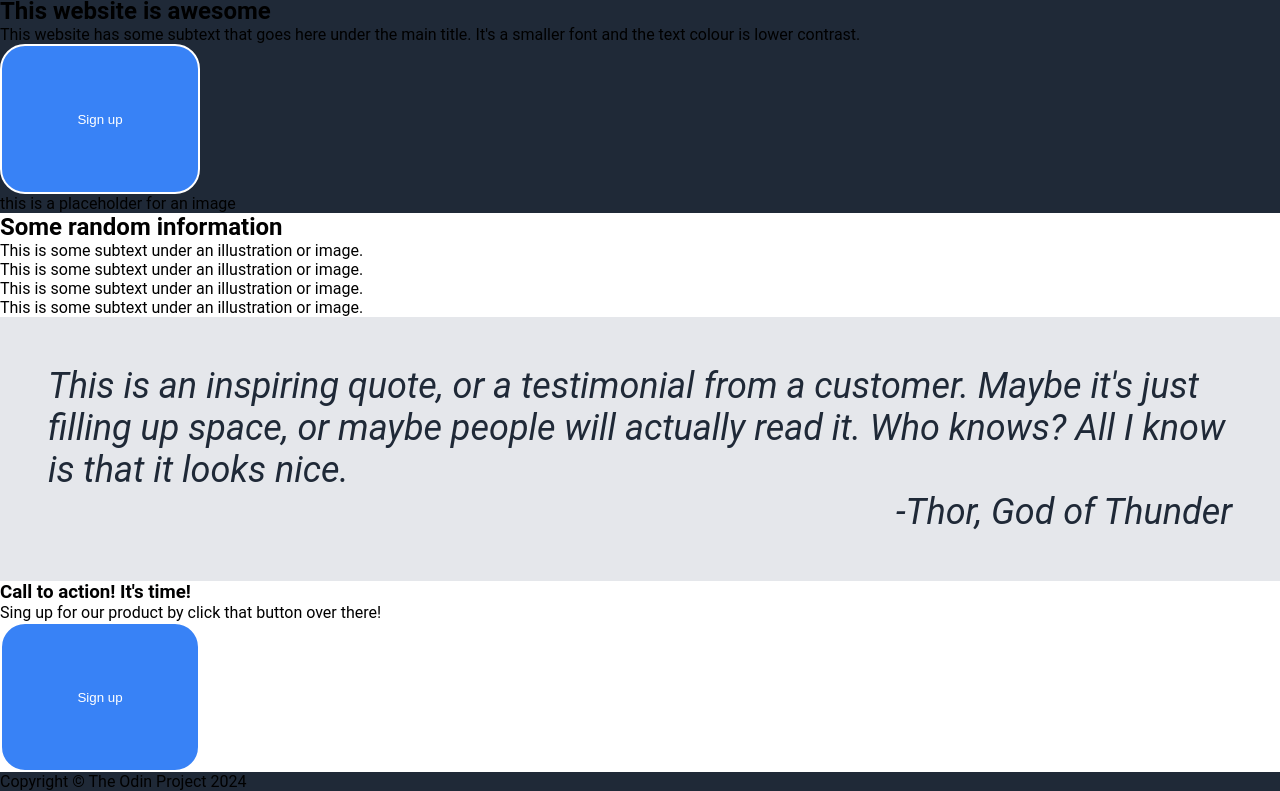
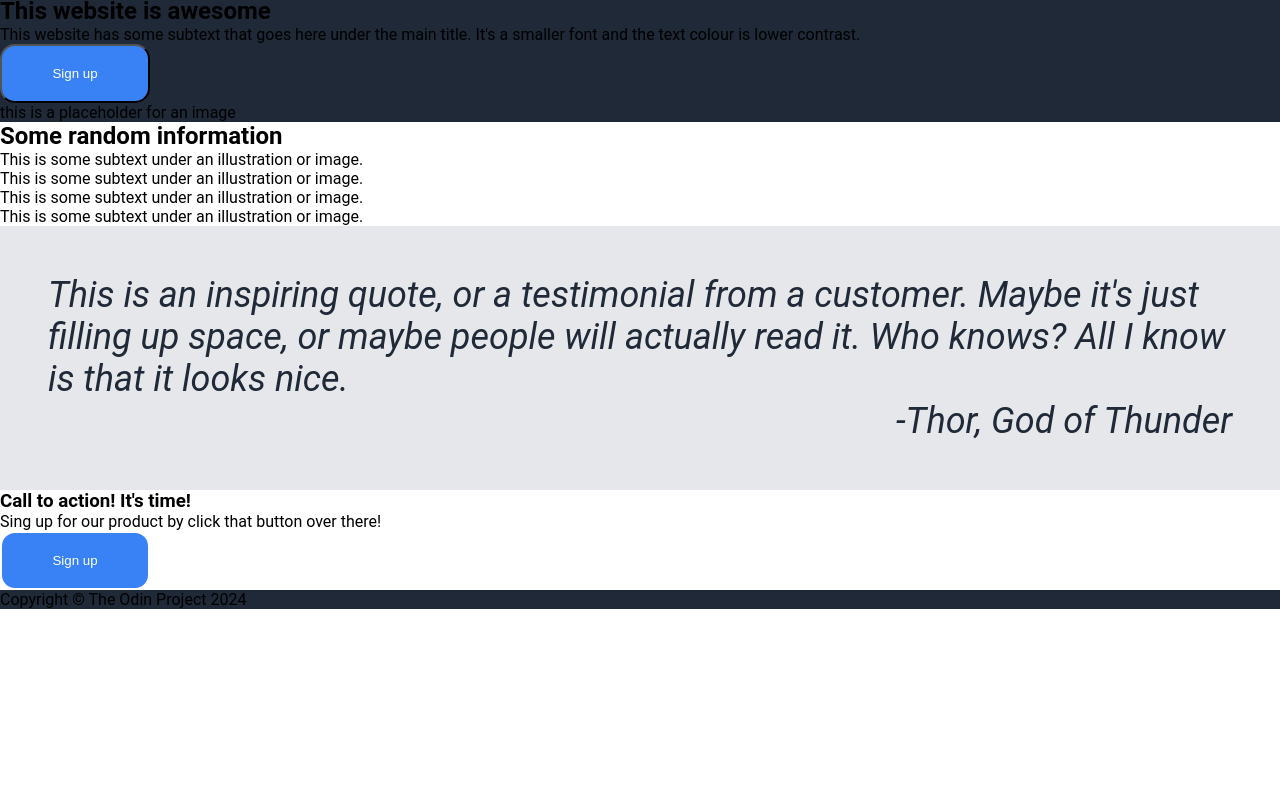
Before and after one commit to RyStanley89/odin-landing-page, a plain HTML site: page index.html in a window 1280 px wide. Shown: the part 22-813 px from the top of the page. Drawn offline with Linux system fonts and the light colour scheme.

```diff
--- a/index.html
+++ b/index.html
@@ -61,7 +61,7 @@
       <div class="bottom-container">
         <h3>Call to action! It's time!</h3>
         <p>Sing up for our product by click that button over there!</p>
-        <button>Sign up</button>
+        <button class="sign-up-button">Sign up</button>
       </div>
     </section>
 
--- a/styles.css
+++ b/styles.css
@@ -33,6 +33,8 @@
 }
 
 .hero {
+  display: flex;
+  flex-direction: column;
   background-color: #1F2937;
 }
 
@@ -57,10 +59,13 @@
 
 button {
   background-color: #3882F6;
-  border-radius: 25px;
-  border: 2px solid #ffffff;
+  border-radius: 15px;
   color: white;
   padding: 20px;
-  width: 200px;
-  height: 150px;
+  width: 150px;
+  height: auto;
 }
+
+.sign-up-button {
+  border: 2px solid #ffffff;
+}
```
Also changed, not shown: images/flora-2724507_640.png (added), images/globe-308800_640.png (added), images/icon-2790254_640.png (added), images/logo-2724482_640.png (added), images/logo-2790253_640.png (added), 1 other file.
